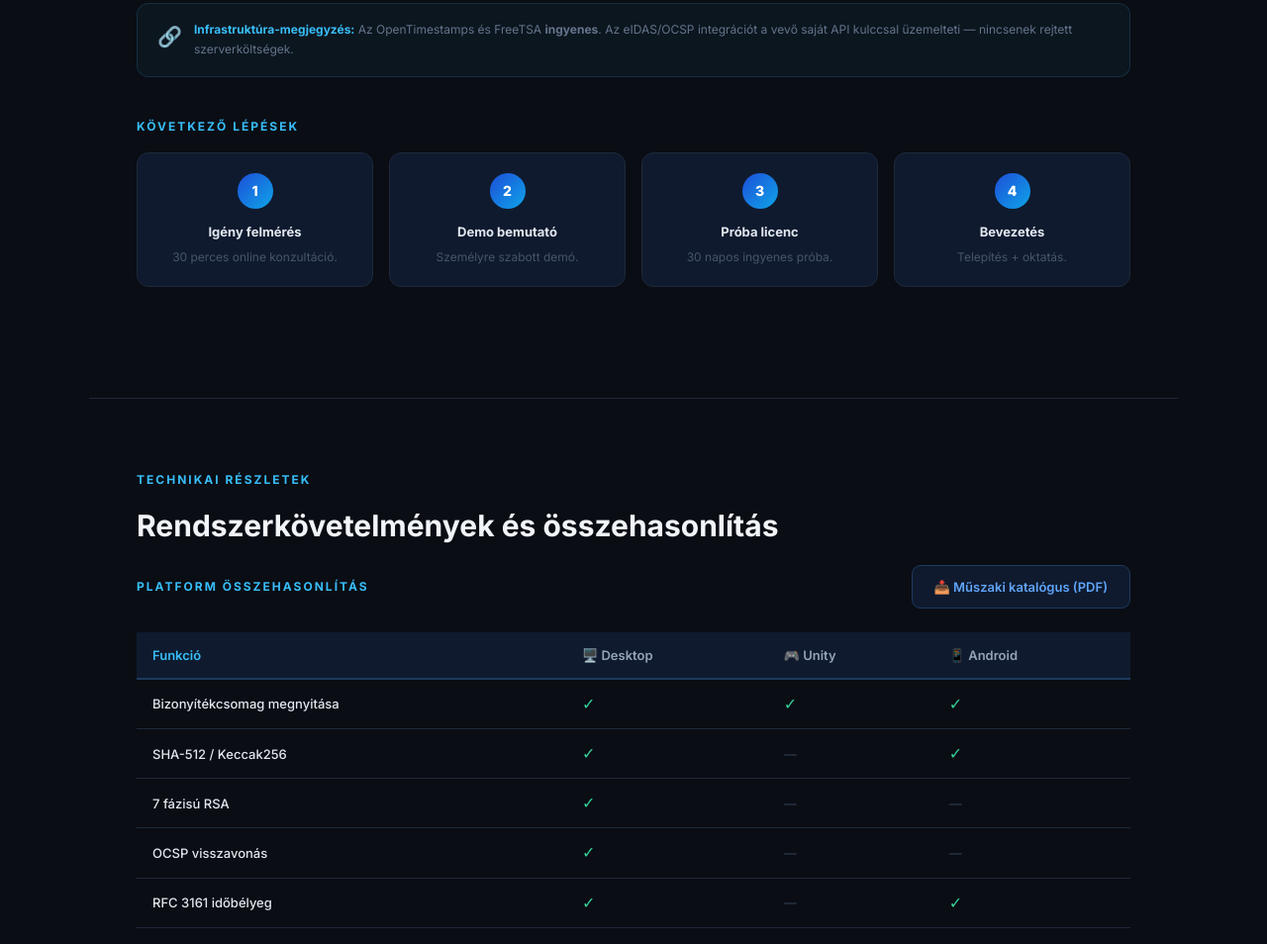
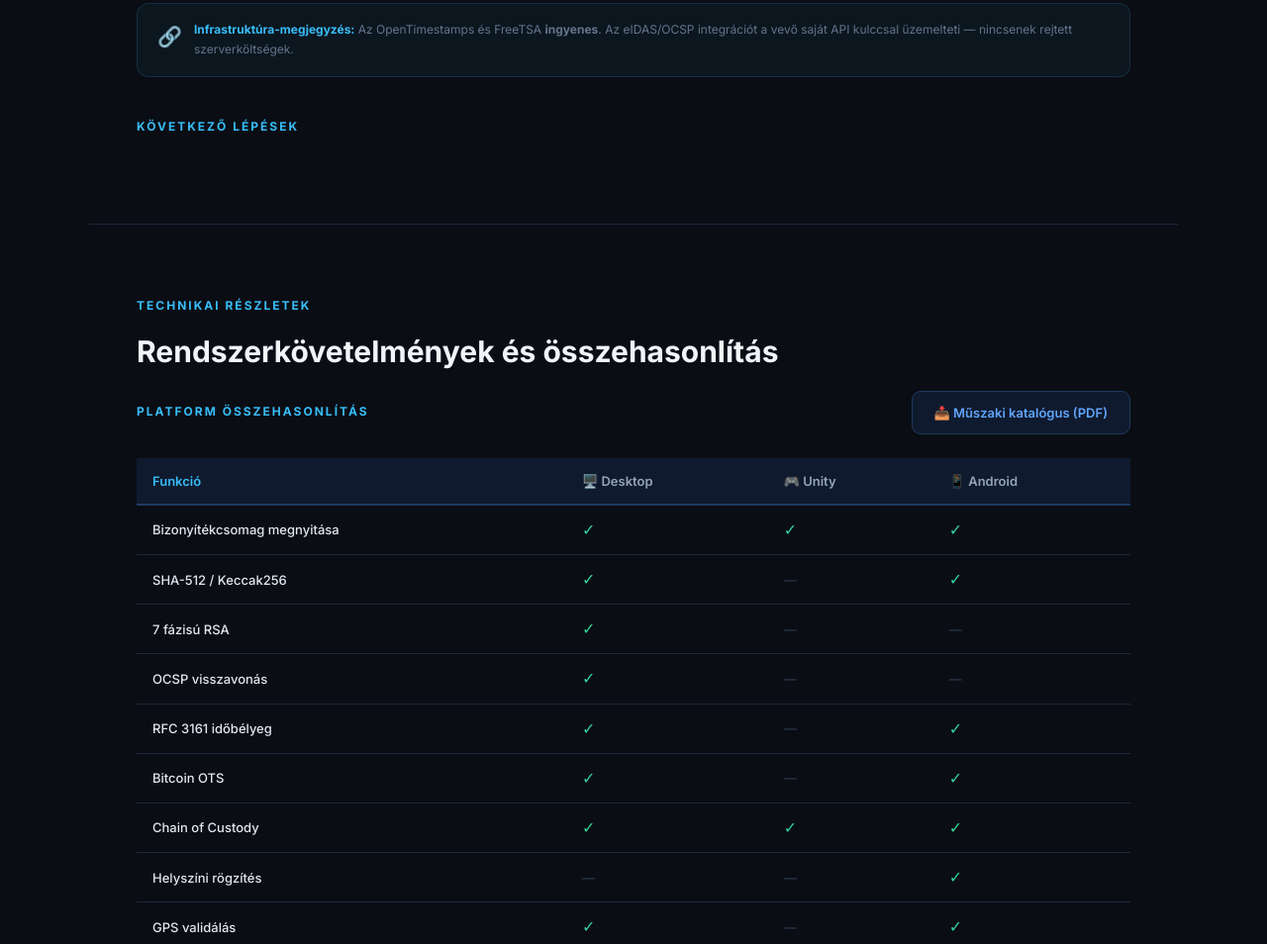
Before and after one commit to BanderaS1988/forensicchain, a plain HTML site: page index.html in a window 1280 px wide. Shown: the part 4348-5302 px from the top of the page at 99% size. Drawn offline with nearby package versions, Linux system fonts and the light colour scheme; animation ran at ten frames a second.

Commit message:
Update index.html

```diff
--- a/index.html
+++ b/index.html
@@ -772,12 +772,7 @@ footer p{font-size:11px;color:#334155;}
   <div class="price-note"><strong>ℹ️ Minden csomag tartalmazza</strong> a teljes rendszert. Nettó árak, ÁFA törvényi mértékével. Megújítási kedvezmény: 15%. </div>
   <div class="api-note"><div style="font-size:20px;">🔗</div><div><strong style="color:#38bdf8;">Infrastruktúra-megjegyzés:</strong> Az OpenTimestamps és FreeTSA <strong>ingyenes</strong>. Az eIDAS/OCSP integrációt a vevő saját API kulccsal üzemelteti — nincsenek rejtett szerverköltségek.</div></div>
   <div class="section-title" style="margin-bottom:16px;">Következő lépések</div>
-  <div class="nextsteps">
-    <div class="ns"><div class="ns-num">1</div><h4>Igény felmérés</h4><p>30 perces online konzultáció.</p></div>
-    <div class="ns"><div class="ns-num">2</div><h4>Demo bemutató</h4><p>Személyre szabott demó.</p></div>
-    <div class="ns"><div class="ns-num">3</div><h4>Próba licenc</h4><p>30 napos ingyenes próba.</p></div>
-    <div class="ns"><div class="ns-num">4</div><h4>Bevezetés</h4><p>Telepítés + oktatás.</p></div>
-  </div>
+
 </section>
 <hr class="div">
 
```
